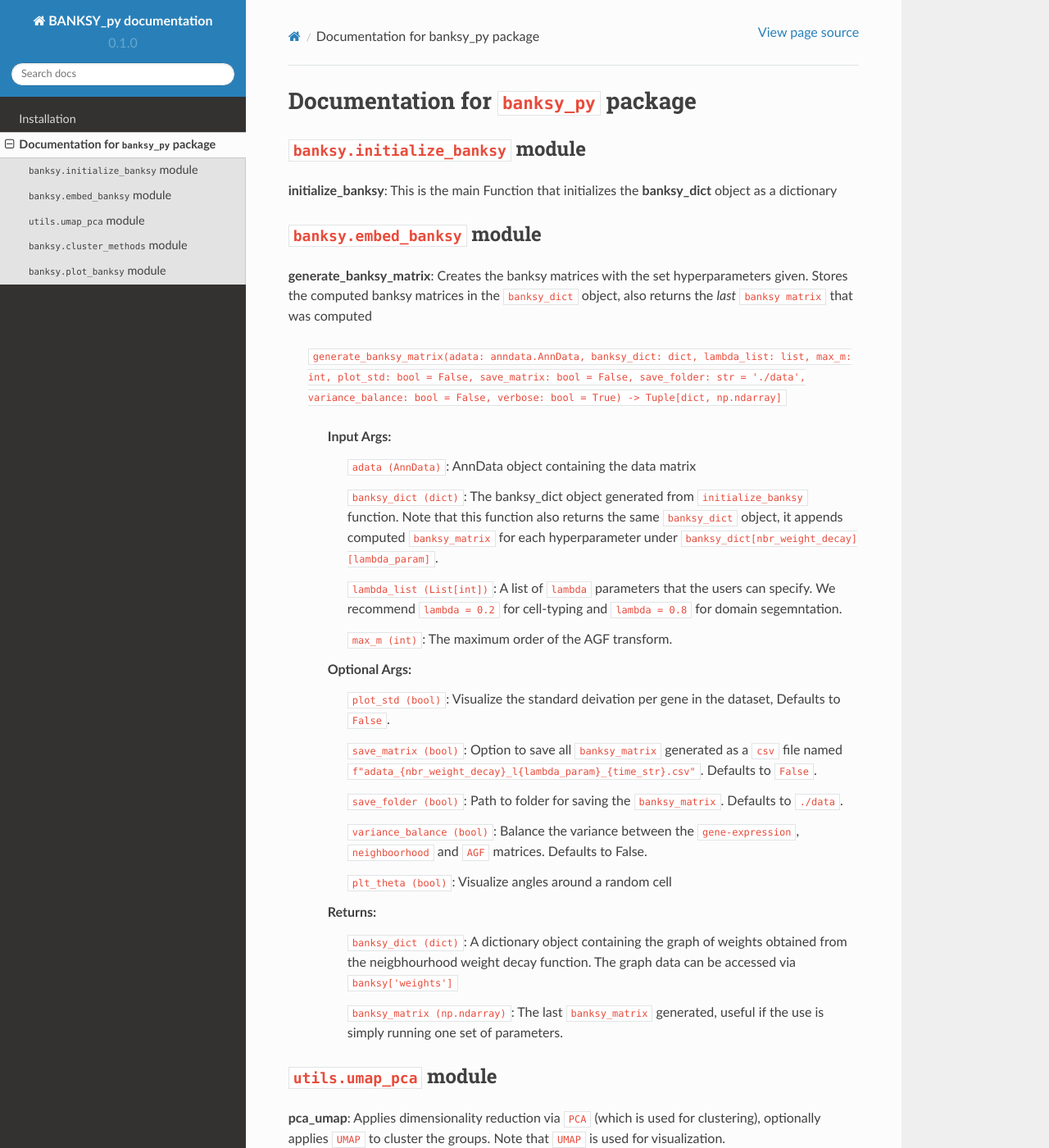
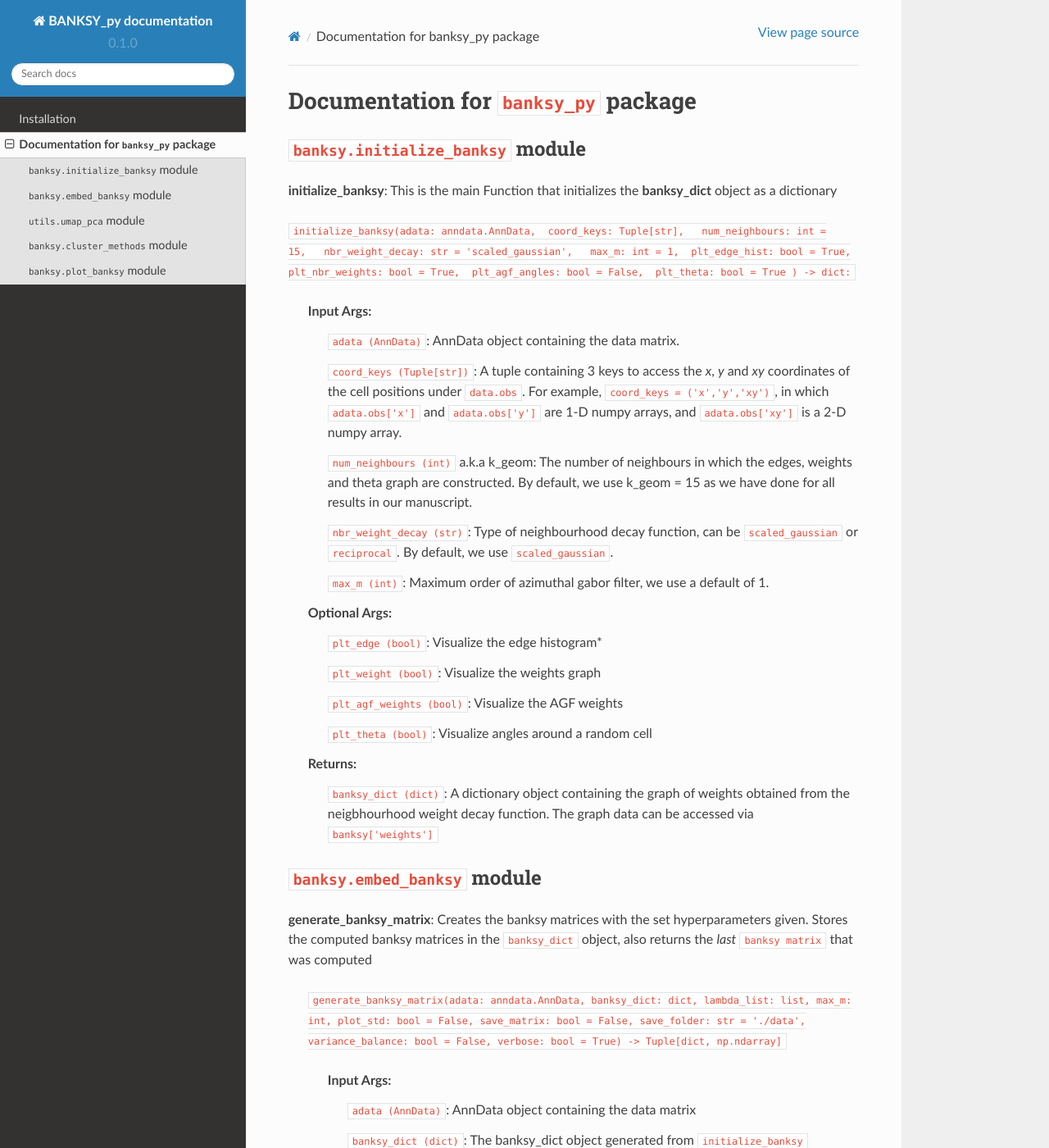
Before and after one commit to yifei-1021/read-the-docs, a Sphinx documentation site: the page built from docs/source/api.rst, in a window 1280 px wide and 1400 px high. Shown: the whole window at 82% size. Built offline with Sphinx 7.4.7 and the Read the Docs theme 2.0.0, drawn with Linux system fonts in a browser that asks for light colours; pages that are not in the unit, such as notebooks, are missing from menus; part of the change alters nothing that is shown.

```diff
--- a/docs/source/api.rst
+++ b/docs/source/api.rst
@@ -5,10 +5,7 @@ Documentation for ``banksy_py`` package
 -------
 **initialize_banksy**: This is the main Function that initializes the **banksy_dict** object as a dictionary
 
-.. py:function:
-   initialize_banksy(adata: anndata.AnnData,  coord_keys: Tuple[str],   num_neighbours: int = 15,   nbr_weight_decay: str = 'scaled_gaussian',   max_m: int = 1,  plt_edge_hist: bool = True, plt_nbr_weights: bool = True,  plt_agf_angles: bool = False,  plt_theta: bool = True ) -> dict:``
-
-   A dictionary object containing the graph of weights obtained from the neigbhourhood weight decay function. The graph data can be accessed via ``banksy['weights']``
+``initialize_banksy(adata: anndata.AnnData,  coord_keys: Tuple[str],   num_neighbours: int = 15,   nbr_weight_decay: str = 'scaled_gaussian',   max_m: int = 1,  plt_edge_hist: bool = True, plt_nbr_weights: bool = True,  plt_agf_angles: bool = False,  plt_theta: bool = True ) -> dict:``
 
 
        **Input Args**:
```
